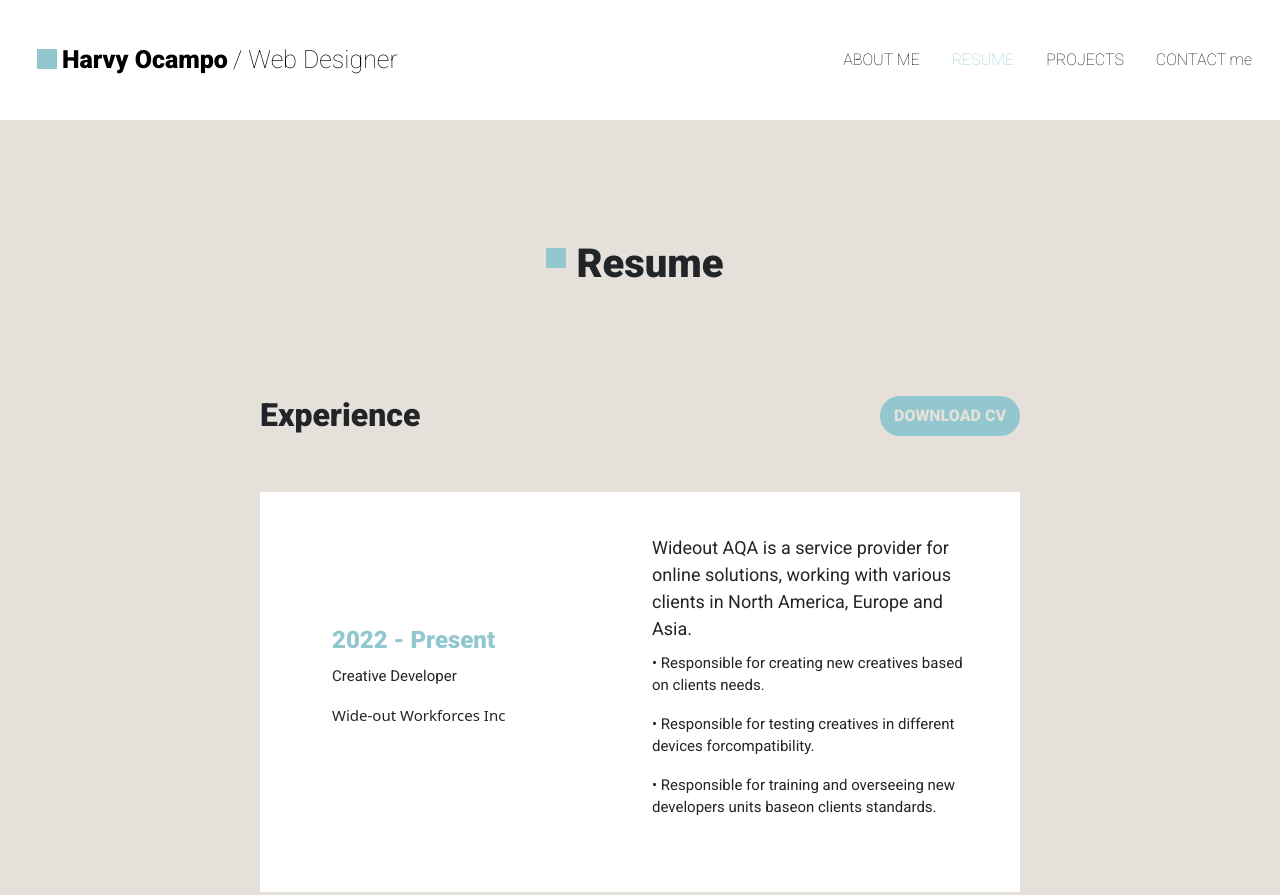
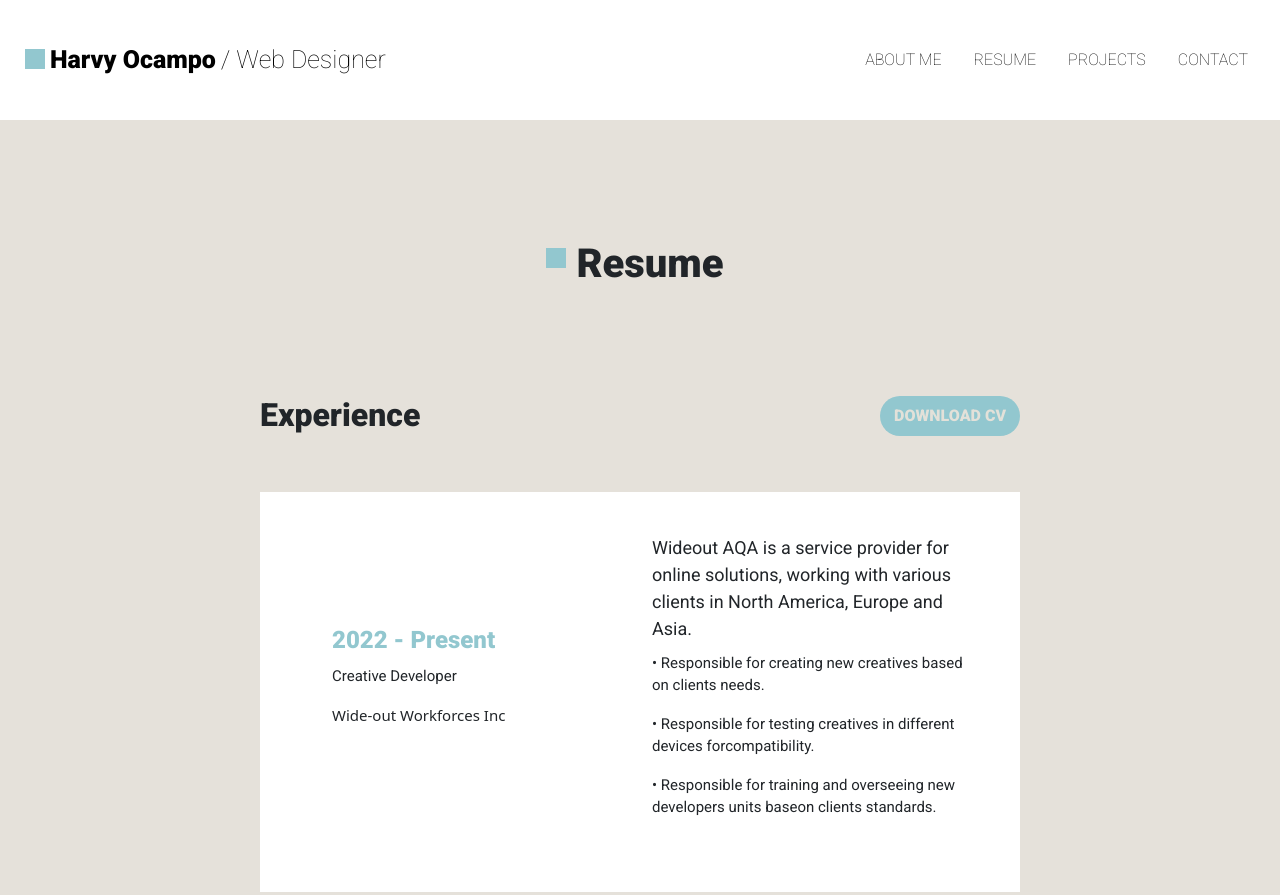
Before and after one commit to HarvyOcampo21/CV, a plain HTML site: page resume.html in a window 1280 px wide. Shown: the top 895 px of the page. Drawn offline with nearby package versions, Linux system fonts and the light colour scheme.

Commit message:
Add files via upload

```diff
--- a/resume.html
+++ b/resume.html
@@ -11,32 +11,45 @@
     <link rel="stylesheet" href="./style.css">
 </head>
 <body>
-    <div class="resume-container">
+        <!-- Navbar -->
         <nav class="navbar sticky-top navbar-expand-lg bg-body-tertiary">
-            <div class="container-fluid">
-                <button class="navbar-toggler" type="button" data-bs-toggle="collapse" data-bs-target="#navbarTogglerDemo01" aria-controls="navbarTogglerDemo01" aria-expanded="false" aria-label="Toggle navigation">
+            <div class="container">
+                <!-- logo -->
+                <a class="navbar-brand roboto-black nav-name" href="index.html"><div class="box-dot"></div>Harvy Ocampo<p class="roboto-thin">/ Web Designer</p></a>
+                <!-- toggler -->
+              <button class="navbar-toggler shadow-none border-0 " type="button" data-bs-toggle="offcanvas" data-bs-target="#offcanvasNavbar" aria-controls="offcanvasNavbar" aria-label="Toggle navigation">
                 <span class="navbar-toggler-icon"></span>
               </button>
-
-                <div class="collapse navbar-collapse" id="navbarTogglerDemo01">
-                    <a class="navbar-brand roboto-black nav-name" href="index.html"><div class="box-dot"></div>Harvy Ocampo   <p class="roboto-thin">/ Web Designer</p></a>
-                    <ul class="nav justify-content-end">
-                        <li class="nav-item">
-                          <a class="roboto-thin nav-link" aria-current="page" href="index.html">ABOUT ME</a>
+                <!-- sidebar -->
+              <div class="sidebar offcanvas offcanvas-start d-flex justify-content-end" tabindex="-1" id="offcanvasNavbar" aria-labelledby="offcanvasNavbarLabel">
+                <!-- sidebar header -->
+                <div class="offcanvas-header text-white border-bottom">
+                  <h5 class="roboto-black offcanvas-title" id="offcanvasNavbarLabel">Harvy Ocampo</h5>
+                  <!-- close button -->
+                  <button type="button" class="btn-close btn-close-white shadow-none" data-bs-dismiss="offcanvas" aria-label="Close"></button>
+                </div>
+                <!-- sidebar body -->
+                <div class="offcanvas-body">
+                  <ul class="navbar-nav justify-content-end flex-grow-1 pe-3">
+                    <li class="nav-item mx-2">
+                      <a class="roboto-thin nav-link active" aria-current="page" href="index.html">ABOUT ME</a>
                     </li>
-                        <li class="nav-item">
-                          <a class="roboto-thin nav-link active" href="resume.html">RESUME</a>
+                    <li class="nav-item mx-2">
+                      <a class="roboto-thin nav-link" href="resume.html">RESUME</a>
                     </li>
-                        <li class="nav-item">
+                    <li class="nav-item mx-2">
                         <a class="roboto-thin nav-link" href="#">PROJECTS</a>
                       </li>
-                        <li class="roboto-thin nav-item">
-                          <a class="nav-link" href="">CONTACT me</a>
+                      <li class="nav-item mx-2">
+                        <a class="roboto-thin nav-link" href="#">CONTACT</a>
                       </li>
                   </ul>
                 </div>
               </div>
+            </div>
           </nav>
+          <!-- Navbar -->
+    <div class="resume-container">
 
             <div class="Rcontainer">
                 <div class="Rheader">
@@ -46,7 +59,7 @@
                 <div class="Rcontent">
                     <div class="RCheader">
                         <h2 class="roboto-black">Experience</h2>
-                        <a class="roboto-black DLbutton" href="assets/files/HarvyOcampo.pdf" download="HarvyOcampo.pdf">DOWNLOAD CV</a>
+                        <a class="roboto-black DLbutton" href="assets/files/CV2024.pdf" download="HarvyOcampo.pdf">DOWNLOAD CV</a>
                     </div>
 
                     <div class="EXPboxcontainer">
@@ -125,7 +138,7 @@
                                 </ul>
                             </div>
                             <div class="dcpt">
-                                <p class="roboto-reg">Vision: a school commited to a culture of excellence in molding minds to a perfect individual, we assist the Filipino children to become highly competent.</p>
+                                <p class="roboto-reg">A school commited to a culture of excellence in molding minds to a perfect individual, we assist the Filipino children to become highly competent.</p>
                             </div>
                         </div>
                     </div>
```
Lines whose indentation alone changed are shown as unchanged.
